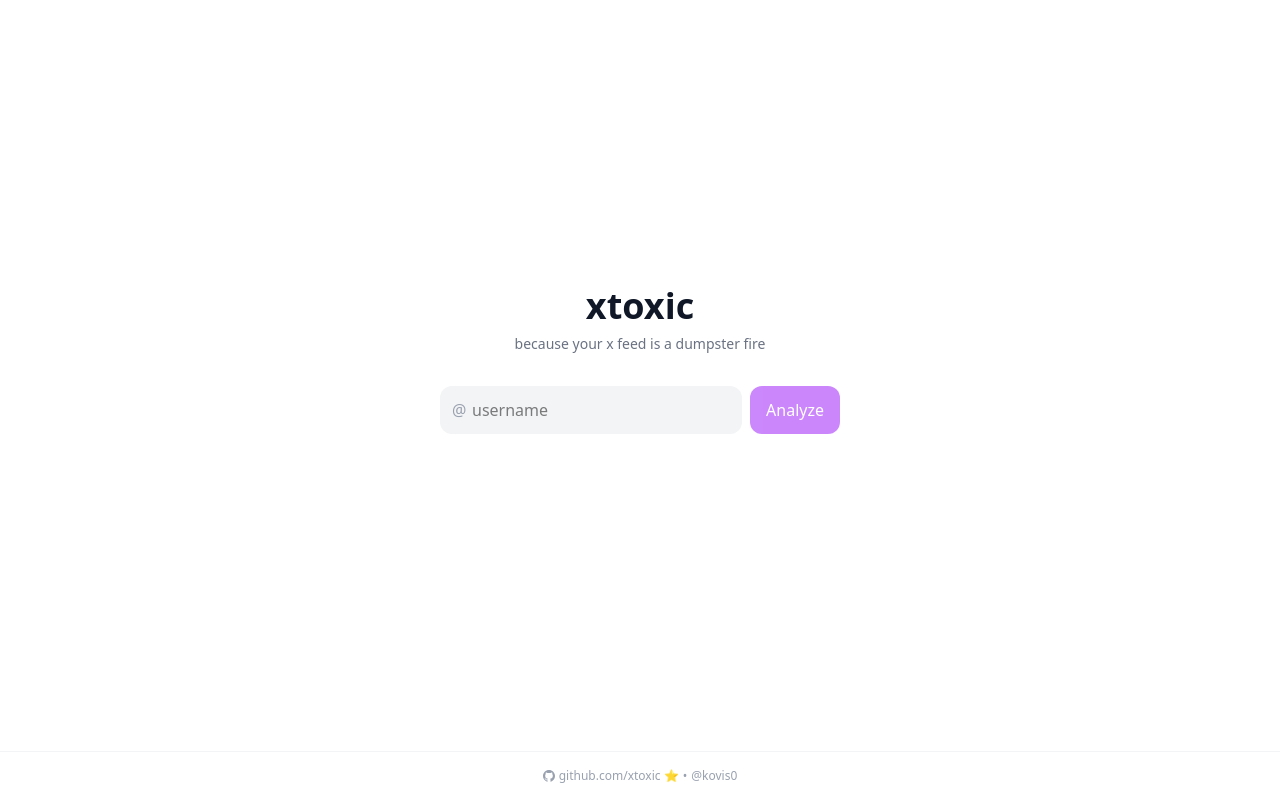
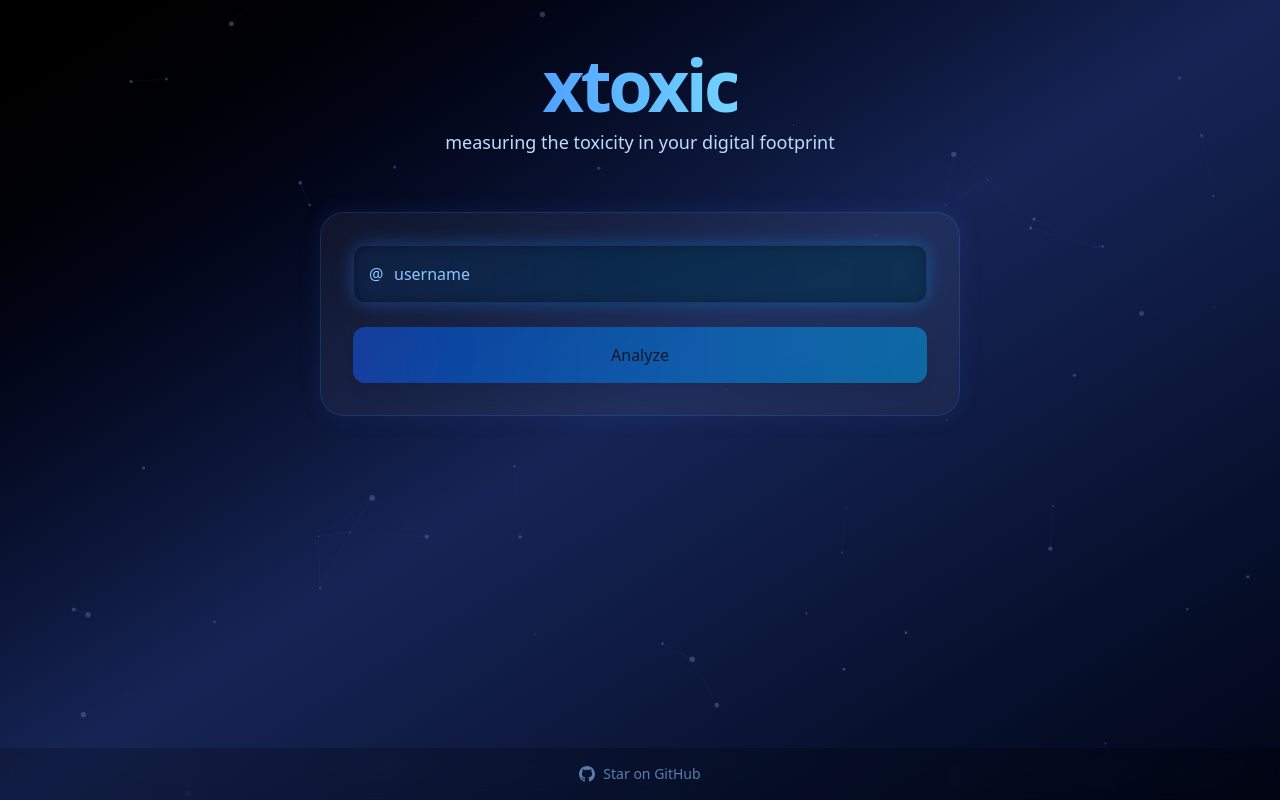
Before and after one commit to puang59/xtoxic, a Next.js app: page / in a window 1280 px wide. Built offline with nearby package versions, Linux system fonts and the light colour scheme.

Commit message:
feat: ui revamp

```diff
--- a/src/app/page.tsx
+++ b/src/app/page.tsx
@@ -1,6 +1,8 @@
 "use client";
 import { useState } from "react";
 import { analyzeToxicity } from "./actions/analyzeTweets";
+import { motion, AnimatePresence } from "framer-motion";
+import ParticleBackground from "@/components/ParticleBackground";
 
 type AnalysisResult = {
   toxicityLevel: number;
@@ -56,11 +58,11 @@ export default function AnalyzeToxicityPage() {
   };
 
   const getToxicityColor = (level: number) => {
-    if (level < 20) return "#22c55e";
-    if (level < 40) return "#eab308";
-    if (level < 60) return "#f97316";
-    if (level < 80) return "#ef4444";
-    return "#a855f7";
+    if (level < 20) return "#0ea5e9";
+    if (level < 40) return "#2563eb";
+    if (level < 60) return "#1d4ed8";
+    if (level < 80) return "#1e40af";
+    return "#312e81";
   };
 
   const getToxicityDescription = (level: number) => {
@@ -72,20 +74,40 @@ export default function AnalyzeToxicityPage() {
   };
 
   return (
-    <main className="flex flex-col min-h-screen bg-white">
-      <div className="flex-grow flex flex-col items-center justify-center py-8">
-        <div className="max-w-md w-full mx-auto px-6">
-          <h1 className="text-4xl font-bold text-gray-900 mb-2 text-center">
+    <main className="relative min-h-screen overflow-hidden bg-[#0a0a0a]">
+      <ParticleBackground />
+
+      {/* New layout structure */}
+      <div className="relative z-10 min-h-screen">
+        {/* Header - Now centered at the top */}
+        <motion.div
+          initial={{ opacity: 0, y: -20 }}
+          animate={{ opacity: 1, y: 0 }}
+          className="pt-12 pb-6 text-center"
+        >
+          <h1 className="text-7xl font-black tracking-tighter inline-block">
+            <span className="block text-transparent bg-clip-text bg-gradient-to-r from-blue-400 to-sky-300">
               xtoxic
+            </span>
           </h1>
-          <p className="text-sm text-gray-500 font-medium mb-8 text-center">
-            because your x feed is a dumpster fire
+          <p className="text-blue-200 text-lg font-light mt-2">
+            measuring the toxicity in your digital footprint
           </p>
+        </motion.div>
 
-          <form onSubmit={handleSubmit} className="mb-8">
-            <div className="flex gap-2">
-              <div className="relative flex-grow">
-                <span className="absolute inset-y-0 left-0 flex items-center pl-3 text-gray-400">
+        {/* Main content - Centered with max width */}
+        <div className="max-w-2xl mx-auto px-4 py-8">
+          {/* Input Card */}
+          <motion.div
+            initial={{ opacity: 0, y: 20 }}
+            animate={{ opacity: 1, y: 0 }}
+            className="backdrop-blur-xl bg-white/5 p-8 rounded-3xl border border-blue-500/20 shadow-[0_0_25px_rgba(59,130,246,0.1)]"
+          >
+            <form onSubmit={handleSubmit} className="space-y-6">
+              <div className="relative group">
+                <div className="absolute -inset-0.5 bg-gradient-to-r from-blue-500 to-sky-500 rounded-2xl blur opacity-30 group-hover:opacity-75 transition duration-1000"></div>
+                <div className="relative">
+                  <span className="absolute left-4 top-1/2 -translate-y-1/2 text-blue-300">
                     @
                   </span>
                   <input
@@ -93,109 +115,139 @@ export default function AnalyzeToxicityPage() {
                     value={username}
                     onChange={(e) => setUsername(e.target.value)}
                     placeholder="username"
-                  className="w-full pl-8 pr-3 py-3 border-0 bg-gray-100 rounded-xl focus:ring-2 focus:ring-purple-500 focus:outline-none transition-all"
+                    className="w-full pl-10 pr-4 py-4 bg-black/40 border border-blue-500/20 rounded-xl focus:outline-none focus:ring-2 focus:ring-blue-500 text-white placeholder-blue-300"
                   />
                 </div>
-              <button
-                type="submit"
+              </div>
+
+              <motion.button
+                whileHover={{
+                  scale: 1.02,
+                  boxShadow: "0 0 30px rgba(59,130,246,0.3)",
+                }}
+                whileTap={{ scale: 0.98 }}
                 disabled={isAnalyzing || !username.trim()}
-                className="px-4 py-3 bg-purple-600 text-white font-medium rounded-xl hover:bg-purple-700 disabled:opacity-50 disabled:cursor-not-allowed transition-all"
+                className="w-full py-4 bg-gradient-to-r from-blue-600 to-sky-500 rounded-xl font-medium shadow-lg disabled:opacity-50 disabled:cursor-not-allowed transition-all duration-200"
               >
-                {isAnalyzing ? "Analyzing..." : "Analyze"}
-              </button>
-            </div>
-            {error && <p className="mt-2 text-amber-500 text-sm">{error}</p>}
+                {isAnalyzing ? (
+                  <span className="flex items-center justify-center gap-2">
+                    <motion.div
+                      animate={{ rotate: 360 }}
+                      transition={{
+                        duration: 1,
+                        repeat: Infinity,
+                        ease: "linear",
+                      }}
+                      className="w-5 h-5 border-2 border-white/30 border-t-white rounded-full"
+                    />
+                    Analyzing...
+                  </span>
+                ) : (
+                  "Analyze"
+                )}
+              </motion.button>
             </form>
 
-          {isAnalyzing && (
-            <div className="flex justify-center py-8">
-              <div className="flex flex-col items-center">
-                <div className="w-10 h-10 border-4 border-gray-200 border-t-purple-600 rounded-full animate-spin"></div>
-                <p className="mt-4 text-gray-500 text-sm">
-                  Analyzing tweets...
-                </p>
-              </div>
-            </div>
+            <AnimatePresence>
+              {error && (
+                <motion.p
+                  initial={{ opacity: 0, y: 10 }}
+                  animate={{ opacity: 1, y: 0 }}
+                  exit={{ opacity: 0 }}
+                  className="mt-4 text-blue-300 text-center"
+                >
+                  {error}
+                </motion.p>
               )}
+            </AnimatePresence>
+          </motion.div>
 
+          {/* Results Card - Now appears below input */}
+          <AnimatePresence>
             {result && !isAnalyzing && (
-            <div className="bg-gray-50 rounded-xl p-5 border border-gray-100">
-              <div className="mb-6">
-                <div className="flex justify-between items-center mb-3">
-                  <h2 className="text-sm font-medium text-gray-600">
-                    Toxicity Level
-                  </h2>
+              <motion.div
+                initial={{ opacity: 0, scale: 0.95 }}
+                animate={{ opacity: 1, scale: 1 }}
+                exit={{ opacity: 0, scale: 0.95 }}
+                className="mt-8 backdrop-blur-xl bg-white/5 p-8 rounded-3xl border border-blue-500/20 shadow-[0_0_25px_rgba(59,130,246,0.1)]"
+              >
+                <div className="space-y-6">
+                  {/* Toxicity Score Circle */}
+                  <div className="flex flex-col items-center mb-6">
+                    <motion.div
+                      initial={{ scale: 0 }}
+                      animate={{ scale: 1 }}
+                      className="relative w-32 h-32 mb-4"
+                    >
+                      <div className="absolute inset-0 flex items-center justify-center">
                         <span
-                    className="text-sm font-semibold px-3 py-1 rounded-full"
+                          className="text-4xl font-black"
                           style={{
-                      backgroundColor: `${getToxicityColor(
-                        result.toxicityLevel,
-                      )}20`,
                             color: getToxicityColor(result.toxicityLevel),
                           }}
                         >
-                    {result.toxicityLevel}/100
+                          {result.toxicityLevel}
                         </span>
                       </div>
-
-                <div className="w-full h-3 bg-gray-200 rounded-full overflow-hidden">
-                  <div
-                    className="h-full rounded-full transition-all duration-700 ease-out"
+                      <svg className="w-full h-full -rotate-90">
+                        <circle
+                          cx="64"
+                          cy="64"
+                          r="60"
+                          className="stroke-black/40 fill-none"
+                          strokeWidth="8"
+                        />
+                        <motion.circle
+                          cx="64"
+                          cy="64"
+                          r="60"
+                          className="fill-none"
+                          strokeWidth="8"
+                          initial={{ pathLength: 0 }}
+                          animate={{ pathLength: result.toxicityLevel / 100 }}
                           style={{
-                      width: `${result.toxicityLevel}%`,
-                      backgroundColor: getToxicityColor(result.toxicityLevel),
+                            stroke: getToxicityColor(result.toxicityLevel),
                           }}
-                  ></div>
+                        />
+                      </svg>
+                    </motion.div>
+                    <h2 className="text-xl font-semibold text-blue-200 text-center">
+                      Toxicity Score
+                    </h2>
                   </div>
 
-                <p className="mt-3 text-sm text-gray-600">
+                  <p className="text-blue-200 text-center">
                     {getToxicityDescription(result.toxicityLevel)}
                   </p>
-              </div>
 
-              <div className="text-sm text-gray-600 border-t border-gray-200 pt-4">
-                <p className="leading-relaxed">
+                  <div className="pt-6 border-t border-white/10">
+                    <p className="text-blue-200 leading-relaxed text-center">
                       {result.explanation.split("\n")[0]}
                     </p>
                   </div>
                 </div>
+              </motion.div>
             )}
-        </div>
+          </AnimatePresence>
         </div>
 
-      <footer className="w-full py-4 mt-auto border-t border-gray-100">
-        <div className="max-w-md mx-auto text-center text-xs text-gray-400">
-          <p>
-            <span className="flex items-center justify-center gap-1">
-              <svg
-                className="w-3 h-3"
-                xmlns="http://www.w3.org/2000/svg"
-                viewBox="0 0 24 24"
-                fill="currentColor"
-              >
-                <path d="M12 0c-6.626 0-12 5.373-12 12 0 5.302 3.438 9.8 8.207 11.387.599.111.793-.261.793-.577v-2.234c-3.338.726-4.033-1.416-4.033-1.416-.546-1.387-1.333-1.756-1.333-1.756-1.089-.745.083-.729.083-.729 1.205.084 1.839 1.237 1.839 1.237 1.07 1.834 2.807 1.304 3.492.997.107-.775.418-1.305.762-1.604-2.665-.305-5.467-1.334-5.467-5.931 0-1.311.469-2.381 1.236-3.221-.124-.303-.535-1.524.117-3.176 0 0 1.008-.322 3.301 1.23.957-.266 1.983-.399 3.003-.404 1.02.005 2.047.138 3.006.404 2.291-1.552 3.297-1.23 3.297-1.23.653 1.653.242 2.874.118 3.176.77.84 1.235 1.911 1.235 3.221 0 4.609-2.807 5.624-5.479 5.921.43.372.823 1.102.823 2.222v3.293c0 .319.192.694.801.576 4.765-1.589 8.199-6.086 8.199-11.386 0-6.627-5.373-12-12-12z" />
-              </svg>
+        {/* Footer - Stays at bottom */}
+        <footer className="fixed bottom-0 left-0 w-full py-4 text-center text-blue-300/60 text-sm bg-black/20 backdrop-blur-sm">
+          <div className="flex items-center justify-center gap-4">
             <a
               href="https://github.com/puang59/xtoxic"
               target="_blank"
               rel="noopener noreferrer"
-                className="hover:text-gray-500 transition-colors"
+              className="hover:text-blue-200 transition-colors flex items-center gap-2"
             >
-                github.com/xtoxic ⭐
+              <svg className="w-4 h-4" viewBox="0 0 24 24" fill="currentColor">
+                <path d="M12 0c-6.626 0-12 5.373-12 12 0 5.302 3.438 9.8 8.207 11.387.599.111.793-.261.793-.577v-2.234c-3.338.726-4.033-1.416-4.033-1.416-.546-1.387-1.333-1.756-1.333-1.756-1.089-.745.083-.729.083-.729 1.205.084 1.839 1.237 1.839 1.237 1.07 1.834 2.807 1.304 3.492.997.107-.775.418-1.305.762-1.604-2.665-.305-5.467-1.334-5.467-5.931 0-1.311.469-2.381 1.236-3.221-.124-.303-.535-1.524.117-3.176 0 0 1.008-.322 3.301 1.23.957-.266 1.983-.399 3.003-.404 1.02.005 2.047.138 3.006.404 2.291-1.552 3.297-1.23 3.297-1.23.653 1.653.242 2.874.118 3.176.77.84 1.235 1.911 1.235 3.221 0 4.609-2.807 5.624-5.479 5.921.43.372.823 1.102.823 2.222v3.293c0 .319.192.694.801.576 4.765-1.589 8.199-6.086 8.199-11.386 0-6.627-5.373-12-12-12z" />
+              </svg>
+              Star on GitHub
             </a>
-              {" • "}
-              <a
-                href="https://twitter.com/kovis0"
-                target="_blank"
-                rel="noopener noreferrer"
-                className="hover:text-gray-500 transition-colors"
-              >
-                @kovis0
-              </a>
-            </span>
-          </p>
           </div>
         </footer>
+      </div>
     </main>
   );
 }
--- /dev/null
+++ b/src/components/ParticleBackground.tsx
@@ -0,0 +1,115 @@
+"use client";
+import { useEffect, useRef } from "react";
+
+export default function ParticleBackground() {
+  const canvasRef = useRef<HTMLCanvasElement>(null);
+
+  useEffect(() => {
+    const canvas = canvasRef.current;
+    if (!canvas) return;
+
+    const ctx = canvas.getContext("2d");
+    if (!ctx) return;
+
+    let particles: Particle[] = [];
+    let animationFrameId: number;
+
+    class Particle {
+      x: number;
+      y: number;
+      size: number;
+      speedX: number;
+      speedY: number;
+      color: string;
+
+      constructor() {
+        this.x = Math.random() * canvas.width;
+        this.y = Math.random() * canvas.height;
+        this.size = Math.random() * 3;
+        this.speedX = (Math.random() - 0.5) * 0.5;
+        this.speedY = (Math.random() - 0.5) * 0.5;
+        this.color = `hsla(${Math.random() * 30 + 200}, 70%, 70%, 0.3)`;
+      }
+
+      update() {
+        this.x += this.speedX;
+        this.y += this.speedY;
+
+        if (this.x > canvas.width) this.x = 0;
+        if (this.x < 0) this.x = canvas.width;
+        if (this.y > canvas.height) this.y = 0;
+        if (this.y < 0) this.y = canvas.height;
+      }
+
+      draw() {
+        if (!ctx) return;
+        ctx.fillStyle = this.color;
+        ctx.beginPath();
+        ctx.arc(this.x, this.y, this.size, 0, Math.PI * 2);
+        ctx.fill();
+      }
+    }
+
+    function init() {
+      particles = [];
+      const numberOfParticles = (canvas.width * canvas.height) / 15000;
+      for (let i = 0; i < numberOfParticles; i++) {
+        particles.push(new Particle());
+      }
+    }
+
+    function connectParticles() {
+      for (let i = 0; i < particles.length; i++) {
+        for (let j = i + 1; j < particles.length; j++) {
+          const dx = particles[i].x - particles[j].x;
+          const dy = particles[i].y - particles[j].y;
+          const distance = Math.sqrt(dx * dx + dy * dy);
+
+          if (distance < 100) {
+            ctx.beginPath();
+            ctx.strokeStyle = `hsla(270, 70%, 70%, ${
+              0.2 * (1 - distance / 100)
+            })`;
+            ctx.lineWidth = 0.5;
+            ctx.moveTo(particles[i].x, particles[i].y);
+            ctx.lineTo(particles[j].x, particles[j].y);
+            ctx.stroke();
+          }
+        }
+      }
+    }
+
+    function animate() {
+      ctx.clearRect(0, 0, canvas.width, canvas.height);
+      particles.forEach((particle) => {
+        particle.update();
+        particle.draw();
+      });
+      connectParticles();
+      animationFrameId = requestAnimationFrame(animate);
+    }
+
+    function resizeCanvas() {
+      canvas.width = window.innerWidth;
+      canvas.height = window.innerHeight;
+      init();
+    }
+
+    resizeCanvas();
+    animate();
+
+    window.addEventListener("resize", resizeCanvas);
+
+    return () => {
+      window.removeEventListener("resize", resizeCanvas);
+      cancelAnimationFrame(animationFrameId);
+    };
+  }, []);
+
+  return (
+    <canvas
+      ref={canvasRef}
+      className="fixed inset-0 bg-gradient-to-br from-black via-blue-950 to-slate-950"
+    />
+  );
+}
```
Lines whose indentation alone changed are shown as unchanged.
